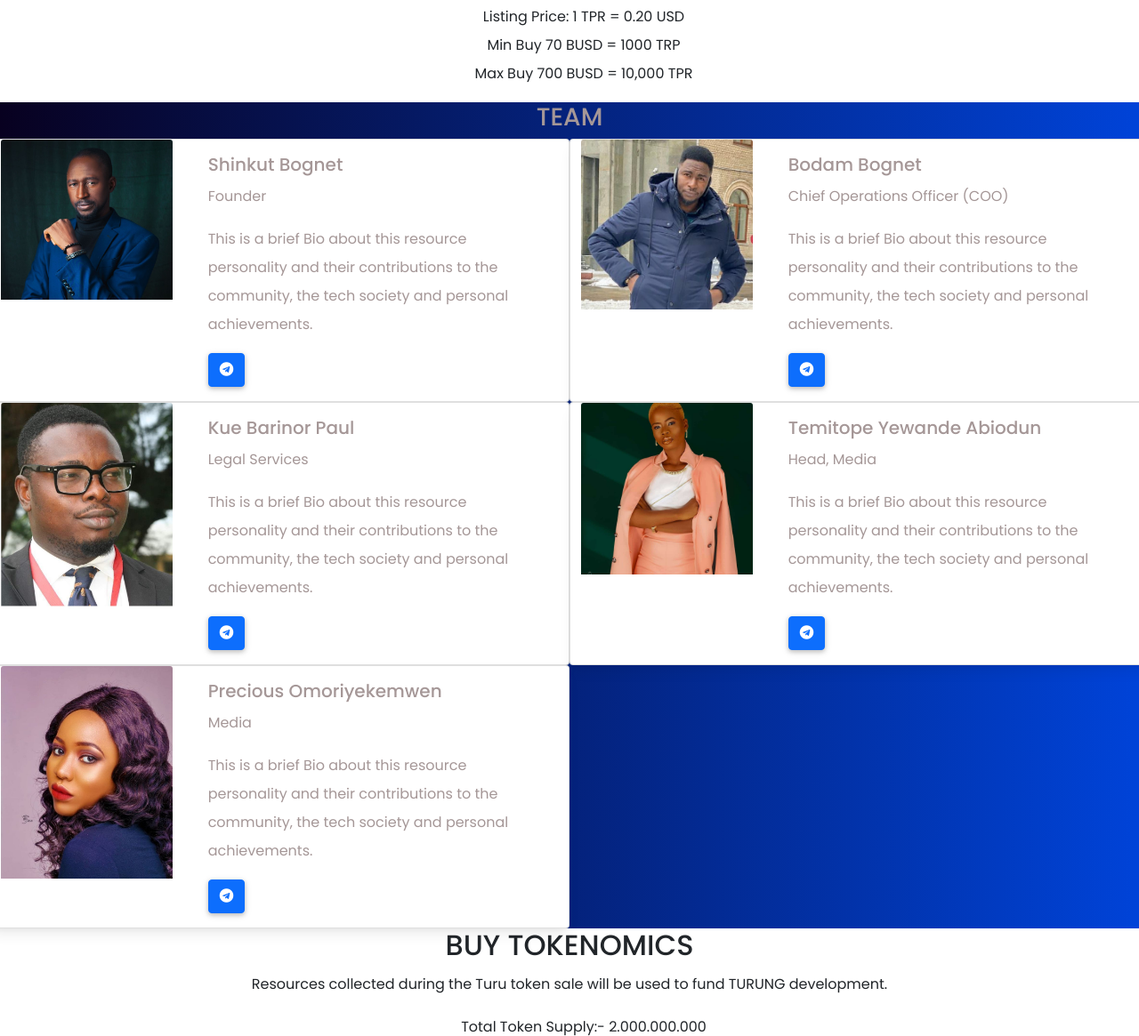
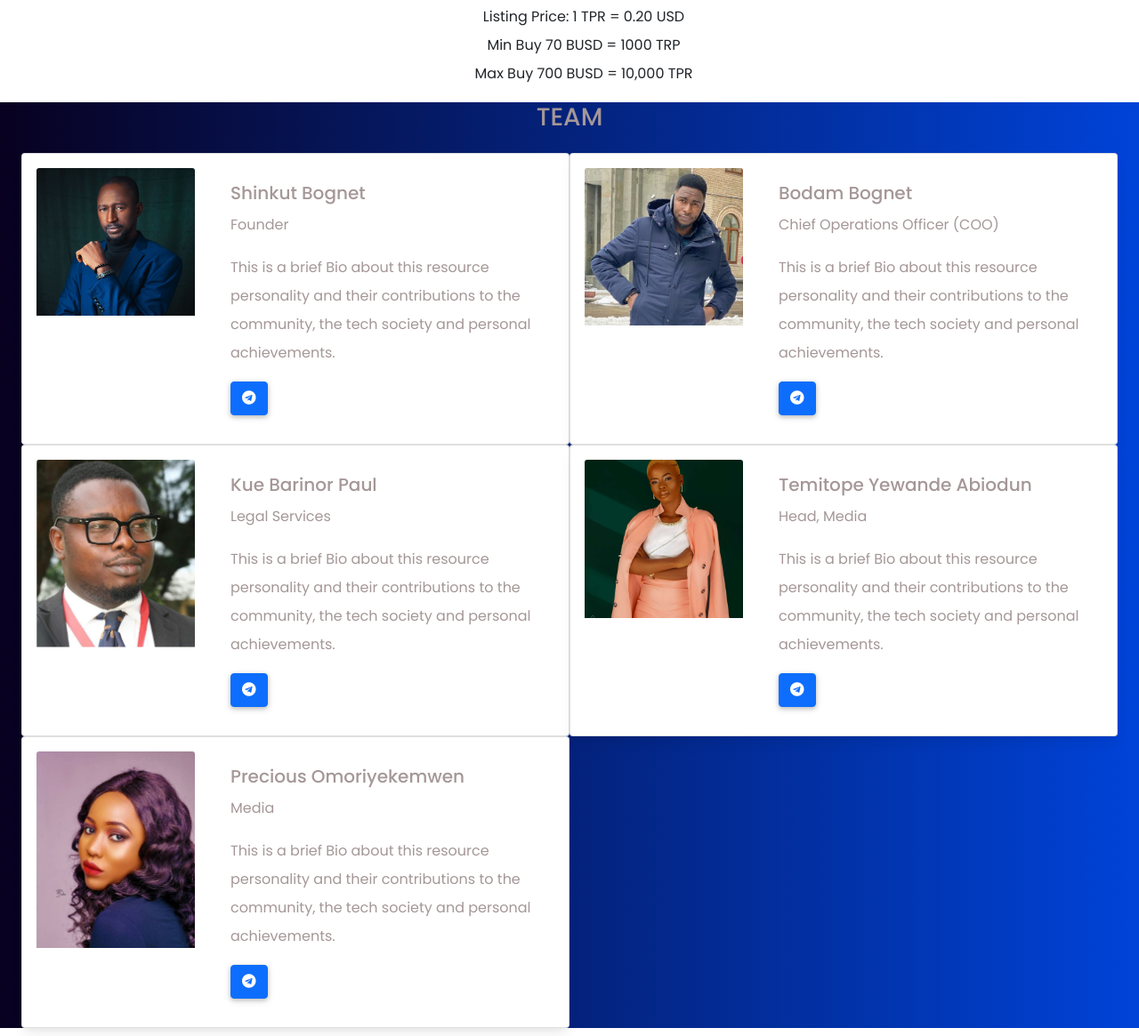
Before and after one commit to brytebee/www.turung.io, a website built with webpack: page src/index.html in a window 1280 px wide. Shown: the part 5697-6862 px from the top of the page at 89% size. Built offline with nearby package versions, Linux system fonts and the light colour scheme; files whose address does not match are found by name.

Commit message:
:lipstick: Add general margin to cards
Added margin to all cards

```diff
--- a/src/index.html
+++ b/src/index.html
@@ -440,8 +440,8 @@
       <article id="team" class="">
         <h3 class="text-center">TEAM</h3>
 
-        <div class="row">
-          <div data-aos="flip-left" class="card col-md-6">
+        <div class="row m-md-4">
+          <div data-aos="flip-left" class="card col-md-6 p-md-3">
             <div class="row">
               <div class="col-sm-4">
                 <img
@@ -469,7 +469,7 @@
               </div>
             </div>
           </div>
-          <div data-aos="flip-left" class="card col-md-6">
+          <div data-aos="flip-left" class="card col-md-6 p-md-3">
             <div class="row">
               <div class="col-md-4">
                 <img
@@ -497,7 +497,7 @@
               </div>
             </div>
           </div>
-          <div data-aos="flip-left" class="card col-md-6">
+          <div data-aos="flip-left" class="card col-md-6 p-md-3">
             <div class="row">
               <div class="col-md-4">
                 <img
@@ -525,7 +525,7 @@
               </div>
             </div>
           </div>
-          <div data-aos="flip-left" class="card col-md-6">
+          <div data-aos="flip-left" class="card col-md-6 p-md-3">
             <div class="row">
               <div class="col-md-4">
                 <img
@@ -553,7 +553,7 @@
               </div>
             </div>
           </div>
-          <div data-aos="flip-left" class="card col-md-6">
+          <div data-aos="flip-left" class="card col-md-6 p-md-3">
             <div class="row">
               <div class="col-md-4">
                 <img
```
